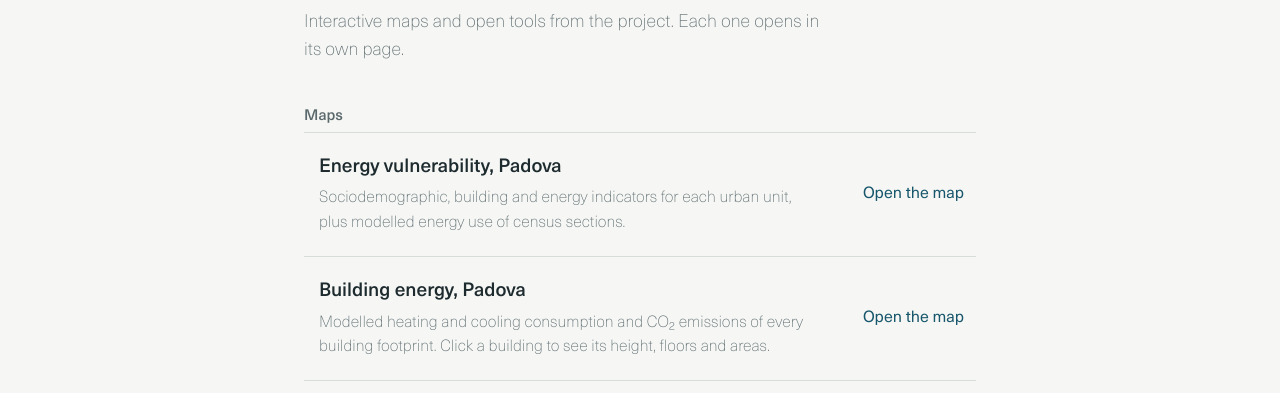
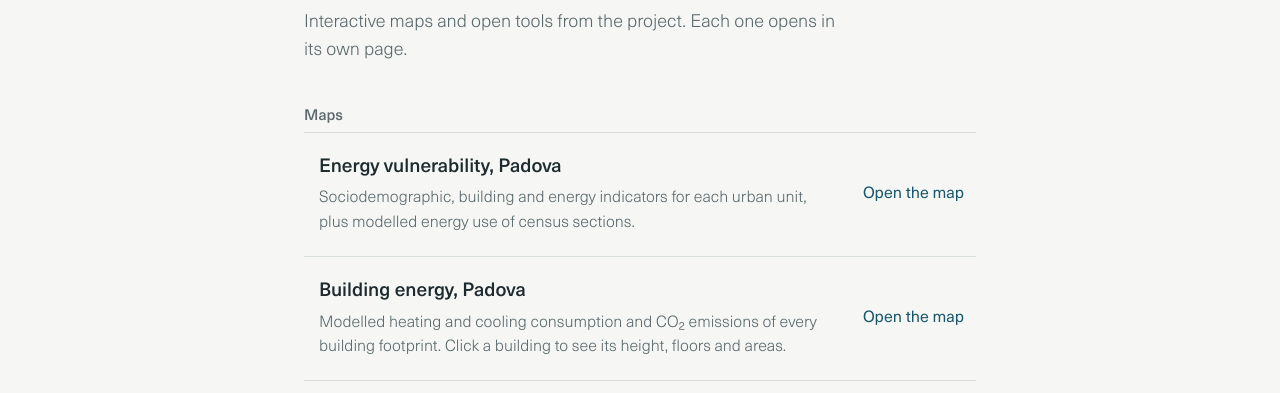
Before and after one commit to chiaquino/reclaim, a plain HTML site: page index.html in a window 1280 px wide. Shown: the part 113-506 px from the top of the page. Drawn offline with Linux system fonts and the light colour scheme.

Commit message:
update landing page

```diff
--- a/index.html
+++ b/index.html
@@ -13,7 +13,7 @@
   /* Neue Haas Unica: the files must be in the folder "fonts" next to this index.html */
   @font-face {
     font-family: "Neue Haas Unica";
-    src: url("fonts/NeueHaasUnica-ExtraLight.woff2") format("woff2");
+    src: url("fonts/NeueHaasUnica-Light.woff2") format("woff2");
     font-weight: 400; font-style: normal; font-display: swap;
   }
   @font-face {
```
